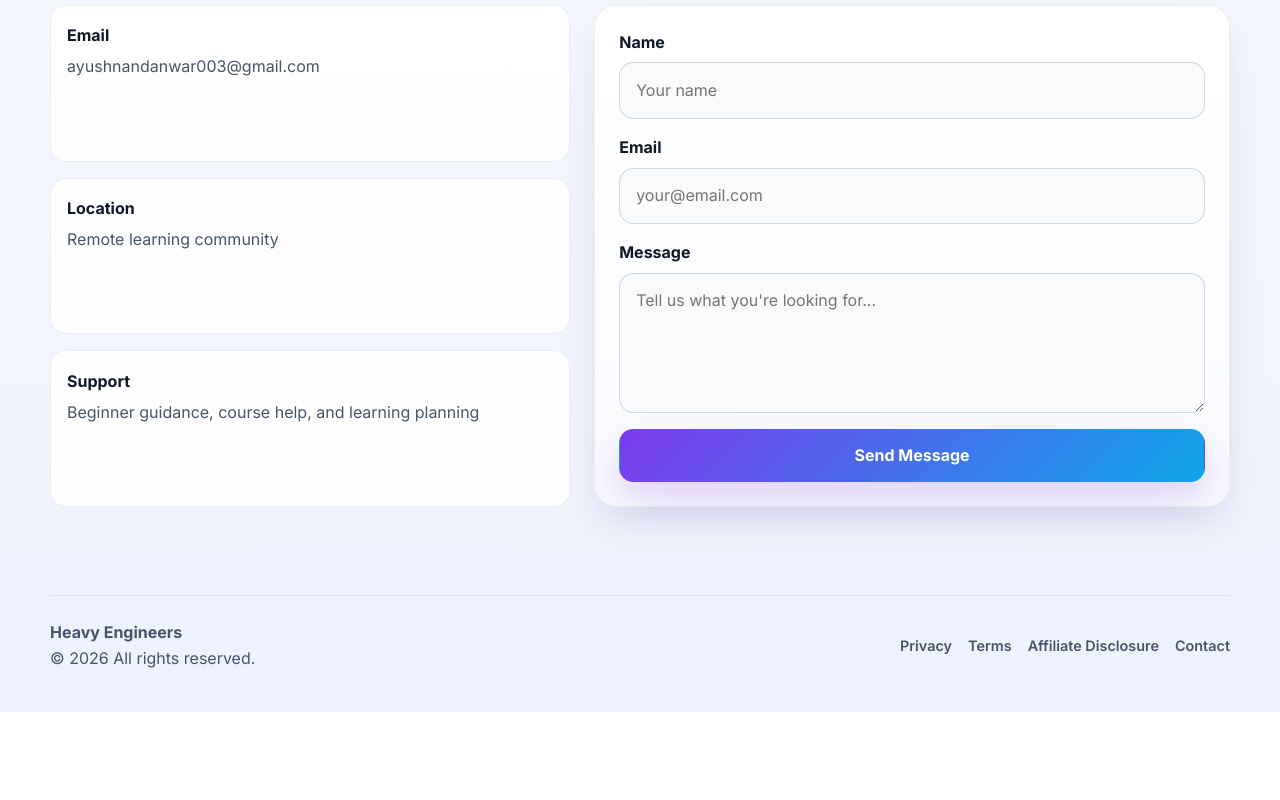
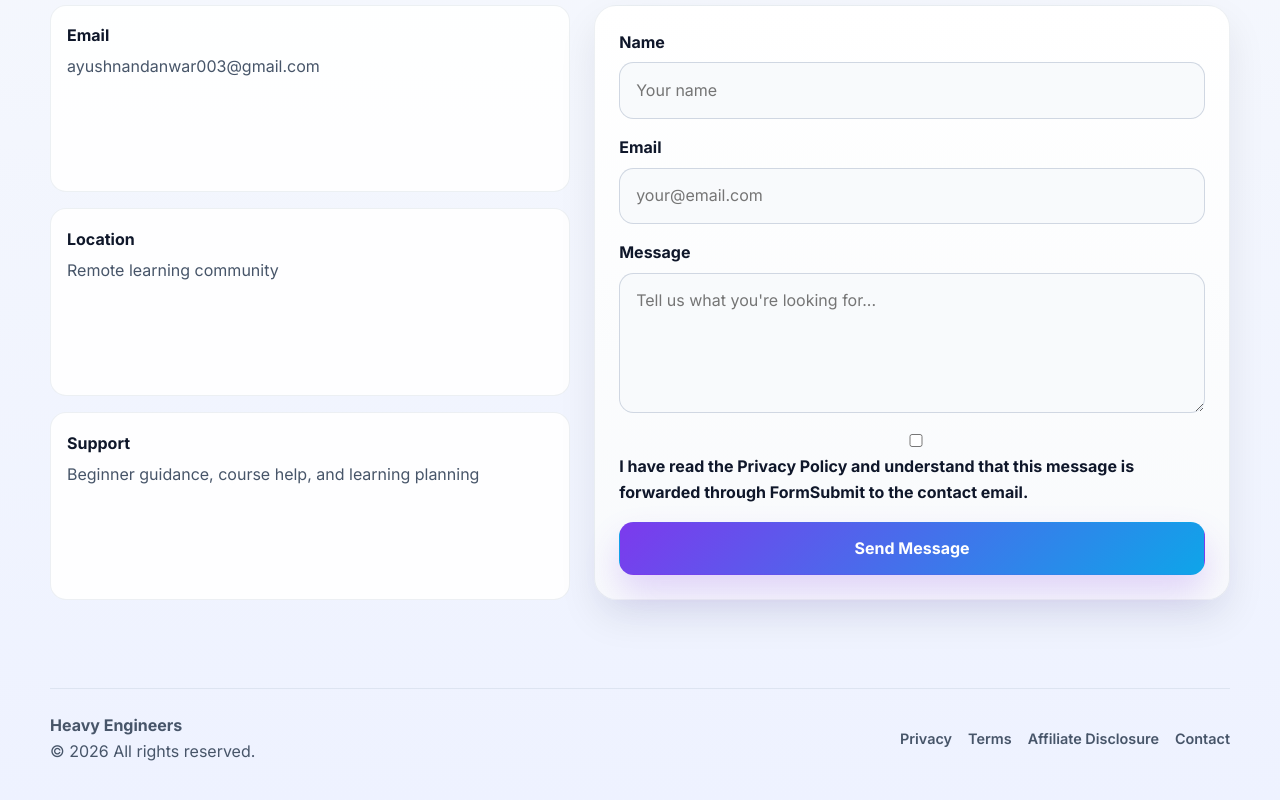
Before and after one commit to heavyengineers/heavyengineers.github.io, a plain HTML site: page contact.html in a window 1280 px wide. Shown: the part 531-1331 px from the top of the page. Before the commit the page ends 1243 px from the top, so only its background shows below. Drawn offline with Linux system fonts and the light colour scheme.

Commit message:
Strengthen legal launch disclosures and learning resources

```diff
--- a/contact.html
+++ b/contact.html
@@ -110,6 +110,10 @@
                 <textarea id="message" name="message" placeholder="Tell us what you're looking for..." required></textarea>
               </div>
 
+              <div class="field">
+                <label><input type="checkbox" name="privacy_acknowledgement" value="I have read the Privacy Policy" required /> I have read the <a href="privacy.html" target="_blank" rel="noopener">Privacy Policy</a> and understand that this message is forwarded through FormSubmit to the contact email.</label>
+              </div>
+
               <button type="submit" class="primary-btn">Send Message</button>
             </form>
           </div>
```
